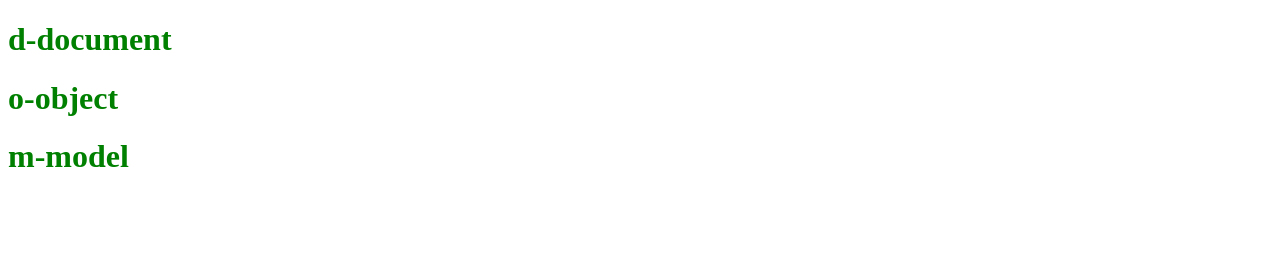
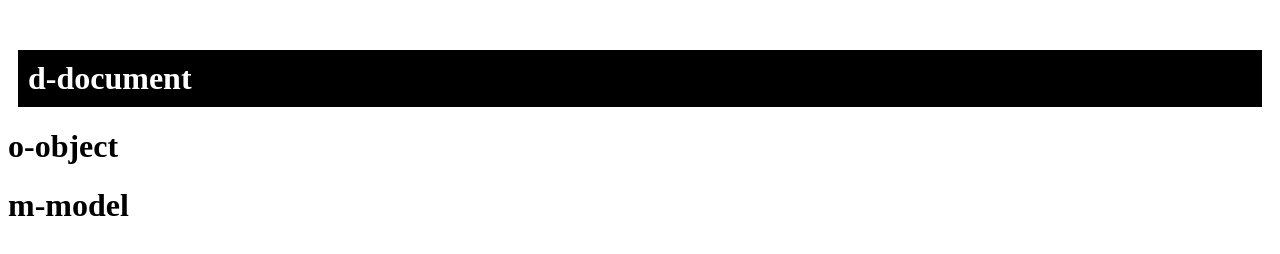
Before and after one commit to masuddrak/DOM, a plain HTML site: page index.html in a window 1280 px wide. Drawn offline with Linux system fonts and the light colour scheme.

Commit message:
comon class aadd dom

```diff
--- a/dom.js
+++ b/dom.js
@@ -1,5 +1,4 @@
-const tags=document.getElementsByTagName('h1');
-console.log(tags);
-for(let tag of tags){
-    tag.style.color='green'
-}
+
+const my_element=document.getElementById('fist');
+my_element.className='primary';
+my_element.classList.add('secondary')
--- a/index.html
+++ b/index.html
@@ -5,9 +5,10 @@
     <meta http-equiv="X-UA-Compatible" content="IE=edge">
     <meta name="viewport" content="width=device-width, initial-scale=1.0">
     <title>dom discusion </title>
+    <link rel="stylesheet" href="./style.css">
 </head>
 <body>
-    <h1>d-document</h1>
+    <h1 id="fist">d-document</h1>
     <h1>o-object</h1>
     <h1>m-model</h1>
     <script src="./dom.js"></script>
--- /dev/null
+++ b/style.css
@@ -0,0 +1,10 @@
+.primary{
+    color: rgb(255, 255, 255);
+    padding: 10px;
+    margin: 10px;
+    background-color: black;
+}
+
+.secondary{
+    margin-top: 50px;
+}
```
